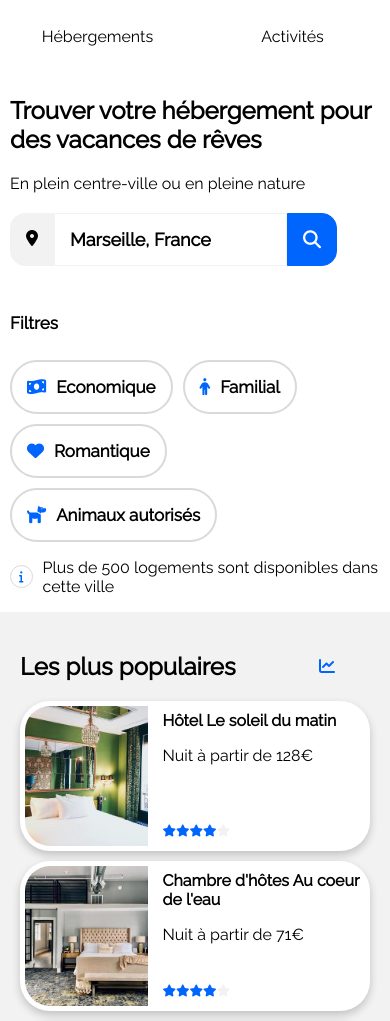
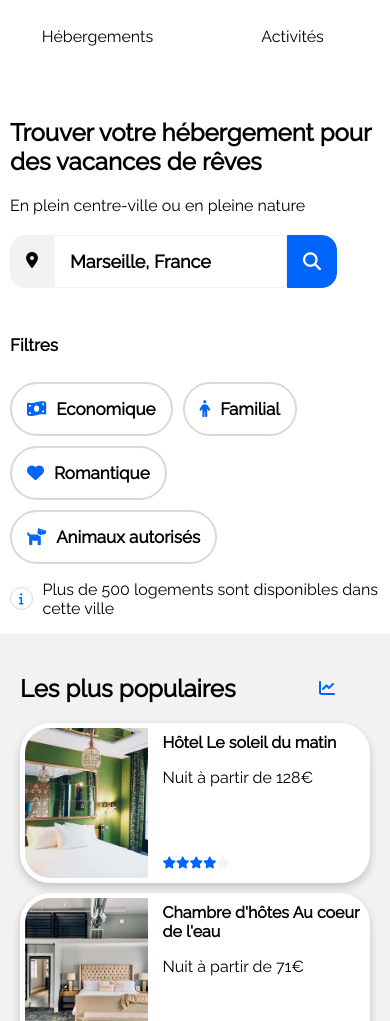
Before and after one commit to Demoniel0/ProjetUn, a plain HTML site: page index.html in a window 390 px wide. Shown: the part 46-1067 px from the top of the page. Drawn offline with Linux system fonts and the light colour scheme.

Commit message:
Correction des erreurs suite à la soutenance

```diff
--- a/css/styles.css
+++ b/css/styles.css
@@ -18,7 +18,7 @@ header {
     display: flex;
     justify-content: space-between;
     align-items: center;
-    padding: 0 20px;
+    padding: 20px;
 }
 
 footer {
@@ -49,8 +49,7 @@ nav a:hover {
 }
 
 .menu {
-    padding: 40px 30px;
-    display: inline-block;
+    padding: 20px 30px;
 }
 
 .recherche {
@@ -227,7 +226,6 @@ i {
     border-radius: 30px;
     background-color: white;
     box-shadow: 0px 4px 8px rgba(0, 0, 0, 0.2);
-    object-fit: cover;
 }
 
 .card2 a {
@@ -244,7 +242,6 @@ i {
 }
 
 .hotelPopulaire {
-    height: 140px;
     width: 35%;
     object-fit: cover;
     border-radius: 25px 0px 0px 25px;
@@ -324,8 +321,13 @@ i {
     }
 
     .populaire {
-        border-radius: 0;
+        border-radius: 30px;
         width: 100%;
+        margin-top: 20px;
+    }
+
+    .hotelPopulaire {
+        height: 160px;
     }
 
     .presentation2 {
@@ -335,7 +337,7 @@ i {
     }
 
     .photo {
-        height: 260px;
+        height: 190px;
     }
 
     .loisir {
@@ -343,7 +345,6 @@ i {
     }
 
     footer {
-        width: 76%;
         display: flex;
         flex-direction: row;
         justify-content: space-between;
@@ -354,29 +355,26 @@ i {
 @media screen and (max-width: 767px) {
 
     header {
-        display: flex;
         flex-direction: column ;
-        align-items: center;
-        margin-top: 20px;
-        padding: 0;
+        padding: 20px 0;
     }
 
     nav {
         width: 100%;
         margin: 0;
         display: flex;
-        flex-direction: row;
     }
 
     .menu {
-        padding: 30px;
+        padding:30px;
         width: 50%;
         text-align: center;
+        border-bottom: 2px solid white;
     }
 
     nav a:hover {
         border-top: none;
-        border-bottom: 3px solid #0065FC;
+        border-bottom: 2px solid #0065FC;
     }
 
     .recherche {
@@ -435,13 +433,13 @@ i {
         flex-direction: column;
     }
 
+    .hotelPopulaire {
+        height: 150px;
+    }
+
     .card2 {
         width: 100%;
         margin-bottom: 10px;
-        border-radius: 30px;
-        background-color: white;
-        box-shadow: 0px 4px 8px rgba(0, 0, 0, 0.2);
-        object-fit: cover;
     }
 
     .carte {
@@ -471,6 +469,10 @@ i {
         padding: 0;
     }
 
+    .photo {
+        height: 140px;
+    }
+
     .presentation {
         display: flex;
         flex-direction: column;
--- a/index.html
+++ b/index.html
@@ -3,7 +3,7 @@
 
 <head>
    <title>Booki</title>
-   <meta name="viewport" content="width=device-width, initial-scale=1" />
+   <meta name="viewport" content="width=device-width, initial-scale=1" >
 
    <link rel="preconnect" href="https://fonts.googleapis.com">
    <link rel="preconnect" href="https://fonts.gstatic.com" crossorigin>
@@ -15,7 +15,7 @@
    <div class="site">
       <header>
          <div>
-            <img class="logo" src="images/logo/Booki.png" alt="Logo" />
+            <img class="logo" src="images/logo/Booki.png" alt="Logo" >
          </div>
 
          <nav>
@@ -25,14 +25,14 @@
       </header>
 
       <main>
-         <section class="recherche">
+         <article class="recherche">
             <div>
                <h1>Trouver votre hébergement pour des vacances de rêves</h1>
                <p>En plein centre-ville ou en pleine nature</p>
             </div>
 
             <div class="barre">
-               <form method="get" action="">
+               <form method="get" action="#">
                   <label class="localisation" for="ville"><i class="fa-solid fa-location-dot symbol"></i></label>
                   <input type="text" name="ville" id="ville" placeholder="Marseille, France">
                   <button class="rechercher"><span>Rechercher</span><i class="fa-solid fa-magnifying-glass"></i></button>
@@ -67,12 +67,13 @@
                <i class="fa-solid fa-info fa-xs icones cercle"></i>
                <p>Plus de 500 logements sont disponibles dans cette ville</p>
             </div>
-         </section>
+         </article>
 
          <div class="catalogue">
             <section class="carte">
                <h2 id="Hébergement">Hebergements à Marseille</h2>
                <div class="presentation">
+
                   <div class="card">
                      <a href="#">
                         <img class="hotel" src="/images/hebergements/4_small/marcus-loke-WQJvWU_HZFo-unsplash.jpg"
@@ -88,6 +89,7 @@
                         </div>
                      </a>
                   </div>
+
                   <div class="card">
                      <a href="#">
                         <img class="hotel" src="/images/hebergements/4_small/fred-kleber-gTbaxaVLvsg-unsplash.jpg"
@@ -103,6 +105,7 @@
                         </div>
                      </a>
                   </div>
+
                   <div class="card">
                      <a href="#">
                         <img class="hotel" src="/images/hebergements/4_small/reisetopia-B8WIgxA_PFU-unsplash.jpg"
@@ -118,6 +121,7 @@
                         </div>
                      </a>
                   </div>
+
                   <div class="card">
                      <a href="#">
                         <img class="hotel" src="/images/hebergements/4_small/annie-spratt-Eg1qcIitAuA-unsplash.jpg"
@@ -133,6 +137,7 @@
                         </div>
                      </a>
                   </div>
+
                   <div class="card">
                      <a href="#">
                         <img class="hotel" src="/images/hebergements/4_small/nicate-lee-kT-ZyaiwBe0-unsplash.jpg"
@@ -148,6 +153,7 @@
                         </div>
                      </a>
                   </div>
+
                   <div class="card">
                      <a href="#">
                         <img class="hotel" src="/images/hebergements/4_small/febrian-zakaria-M6S1WvfW68A-unsplash.jpg"
@@ -163,6 +169,7 @@
                         </div>
                      </a>
                   </div>
+
                </div>
                <h3>Afficher plus</h3>
             </section>
@@ -172,6 +179,7 @@
                   <h2>Les plus populaires</h2><i class="fa-solid fa-chart-line"></i>
                </div>
                <div class="presentation2">
+
                   <div class="card2">
                      <a href="#">
                         <img class="hotelPopulaire"
@@ -187,6 +195,7 @@
                         </div>
                      </a>
                   </div>
+
                   <div class="card2">
                      <a href="#">
                         <img class="hotelPopulaire"
@@ -202,6 +211,7 @@
                         </div>
                      </a>
                   </div>
+
                   <div class="card2">
                      <a href="#">
                         <img class="hotelPopulaire"
@@ -217,6 +227,7 @@
                         </div>
                      </a>
                   </div>
+
                </div>
             </aside>
          </div>
```
